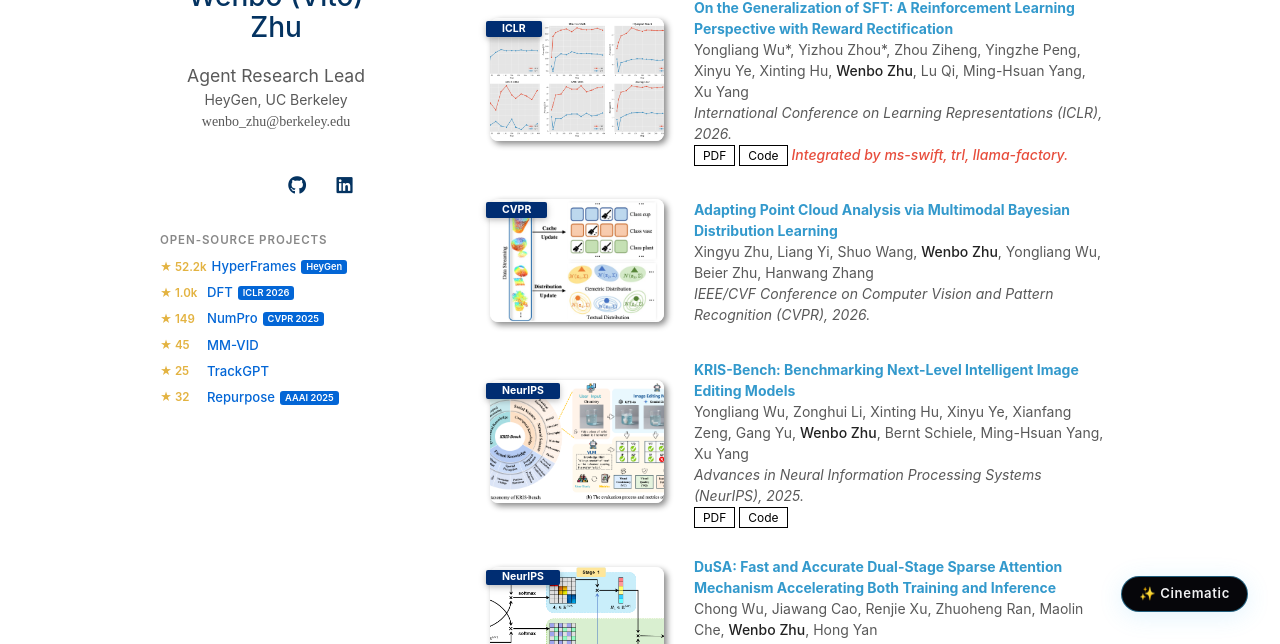
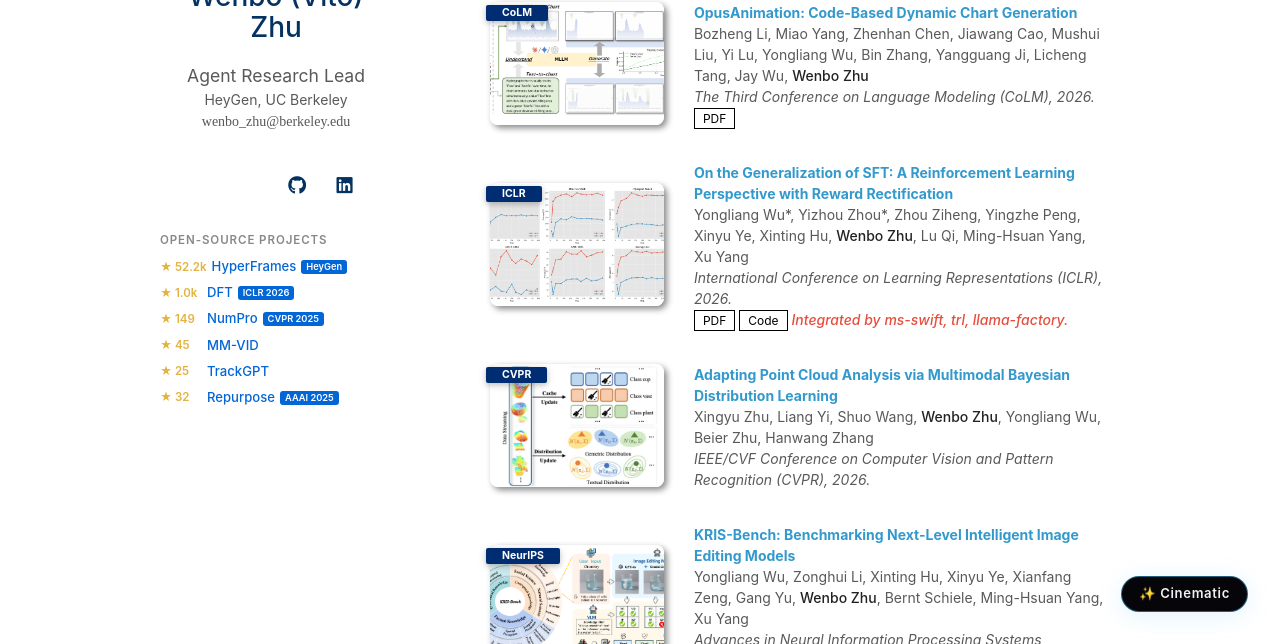
Before and after one commit to Vitozhu04/vitozhu04.github.io, a Jekyll site: the page built from index.md, in a window 1280 px wide and 900 px high, scrolled down 1268 px, cut to the strip 256-900 px from the top of the window. Built offline with Jekyll 4.4.1, drawn with Linux system fonts in a browser that asks for light colours; a style sheet for code colours, icons or effects is not loaded; some of the changed text lies outside the part shown.

Commit message:
Add NeurIPS 2026 reviewer role and CoLM 2026 OpusAnimation paper.
List the NeurIPS 2026 Evaluations & Datasets Track review alongside the other conference reviewer entries, and add the verified OpusAnimation publication co-authored with Yongliang Wu.

Co-authored-by: Wenbo Zhu <Vitozhu04@users.noreply.github.com>

```diff
--- a/_data/publications.yml
+++ b/_data/publications.yml
@@ -1,4 +1,11 @@
 main:
+  - title: "OpusAnimation: Code-Based Dynamic Chart Generation"
+    authors: "Bozheng Li, Miao Yang, Zhenhan Chen, Jiawang Cao, Mushui Liu, Yi Lu, Yongliang Wu, Bin Zhang, Yangguang Ji, Licheng Tang, Jay Wu, <strong>Wenbo Zhu</strong>"
+    conference_short: CoLM
+    conference: "The Third Conference on Language Modeling (CoLM), 2026."
+    pdf: https://arxiv.org/abs/2510.03341
+    image: ./assets/img/opusanimation.png
+
   - title: "On the Generalization of SFT: A Reinforcement Learning Perspective with Reward Rectification"
     authors: "Yongliang Wu*, Yizhou Zhou*, Zhou Ziheng, Yingzhe Peng, Xinyu Ye, Xinting Hu, <strong>Wenbo Zhu</strong>, Lu Qi, Ming-Hsuan Yang, Xu Yang"
     conference_short: ICLR
--- a/_includes/services.md
+++ b/_includes/services.md
@@ -3,6 +3,7 @@
 <h4 style="margin:0 10px 0;">Conference Reviewers</h4>
 
 <ul style="margin:0 0 5px;">
+  <li><a href="https://neurips.cc/Conferences/2026/CallForEvaluationsDatasets"><autocolor>Conference on Neural Information Processing Systems (NeurIPS) 2026 (Evaluations &amp; Datasets Track)</autocolor></a></li>
   <li><a href="https://cvpr.thecvf.com/Conferences/2026"><autocolor>IEEE/CVF Conference on Computer Vision and Pattern Recognition (CVPR) 2026</autocolor></a></li>
   <li><a href="https://eccv.ecva.net/"><autocolor>European Conference on Computer Vision (ECCV) 2026</autocolor></a></li>
   <li><a href="https://aaai.org/conference/aaai/aaai-25/"><autocolor>AAAI Conference on Artificial Intelligence (AAAI) 2025</autocolor></a></li>
```
Also changed, not shown: assets/img/opusanimation.png (added).
